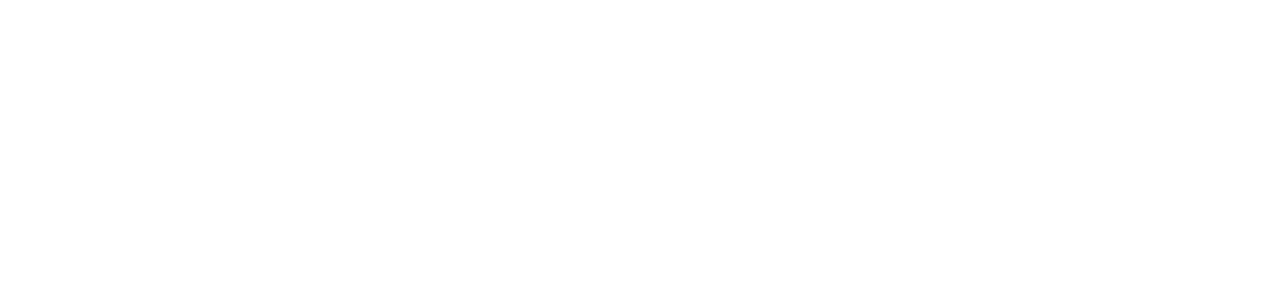
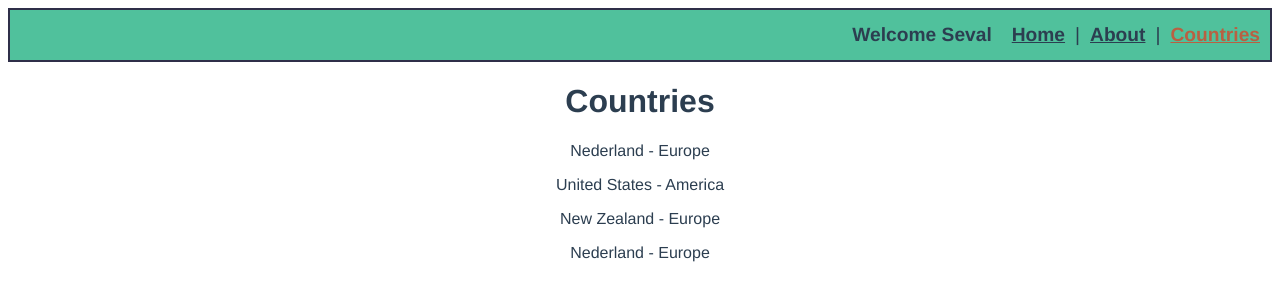
Before and after one commit to sevalyy/Vue-Cli-Tutorial, a Vue app: page /countries in a window 1280 px wide. Before the commit this address had no page. Shown: the top 300 px of the page. Built offline with nearby package versions, Linux system fonts and the light colour scheme.

Commit message:
add new route

```diff
--- a/src/components/HeaderComp.vue
+++ b/src/components/HeaderComp.vue
@@ -3,8 +3,9 @@
     <a>{{ currentUser }}</a>
 
     <!-- you can write just path or use name of the route -->
-    <router-link :to="{ name: 'Home' }">Home</router-link> |
-    <router-link to="/about">About</router-link>
+    <router-link :to="{ name: 'home' }">Home</router-link> |
+    <router-link to="/about">About</router-link> |
+    <router-link to="/countries">Countries</router-link>
   </div>
 </template>
 
--- a/src/router/index.js
+++ b/src/router/index.js
@@ -1,25 +1,32 @@
-import { createRouter, createWebHistory } from 'vue-router'
-import HomeView from '../views/HomeView.vue'
+import { createRouter, createWebHistory } from "vue-router";
+import HomeView from "../views/HomeView.vue";
+import CountriesView from "../views/CountriesView";
 
 const routes = [
   {
-    path: '/',
-    name: 'home',
-    component: HomeView
+    path: "/",
+    name: "home",
+    component: HomeView,
   },
   {
-    path: '/about',
-    name: 'about',
+    path: "/about",
+    name: "about",
     // route level code-splitting
     // this generates a separate chunk (about.[hash].js) for this route
     // which is lazy-loaded when the route is visited.
-    component: () => import(/* webpackChunkName: "about" */ '../views/AboutView.vue')
-  }
-]
+    component: () =>
+      import(/* webpackChunkName: "about" */ "../views/AboutView.vue"),
+  },
+  {
+    path: "/countries",
+    name: "countries",
+    component: CountriesView,
+  },
+];
 
 const router = createRouter({
   history: createWebHistory(process.env.BASE_URL),
-  routes
-})
+  routes,
+});
 
-export default router
+export default router;
--- /dev/null
+++ b/src/views/CountriesView.vue
@@ -0,0 +1,23 @@
+<template>
+  <h1>Countries</h1>
+  <div v-for="country in countries" :key="country.id">
+    <p>{{ country.country }} - {{ country.continent }}</p>
+  </div>
+</template>
+
+<script>
+export default {
+  data() {
+    return {
+      countries: [
+        { id: 1, country: "Nederland", continent: "Europe" },
+        { id: 2, country: "United States", continent: "America" },
+        { id: 3, country: "New Zealand", continent: "Europe" },
+        { id: 4, country: "Nederland", continent: "Europe" },
+      ],
+    };
+  },
+};
+</script>
+
+<style></style>
```
